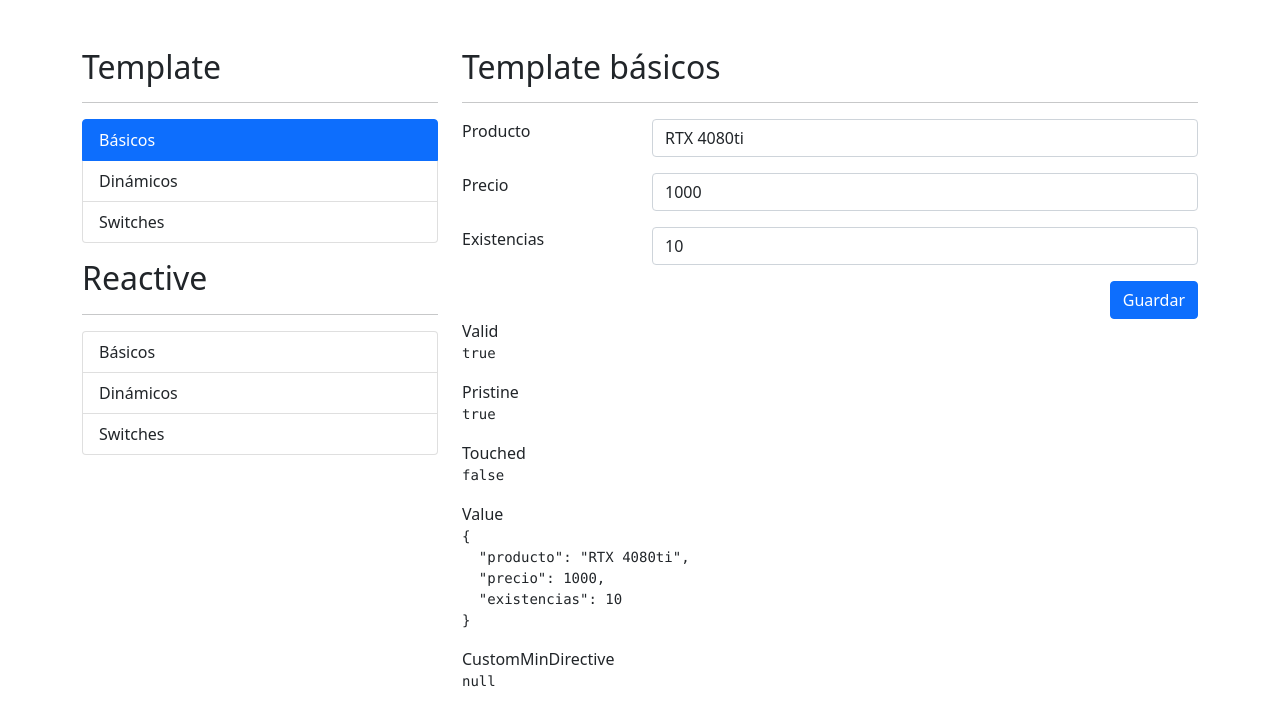
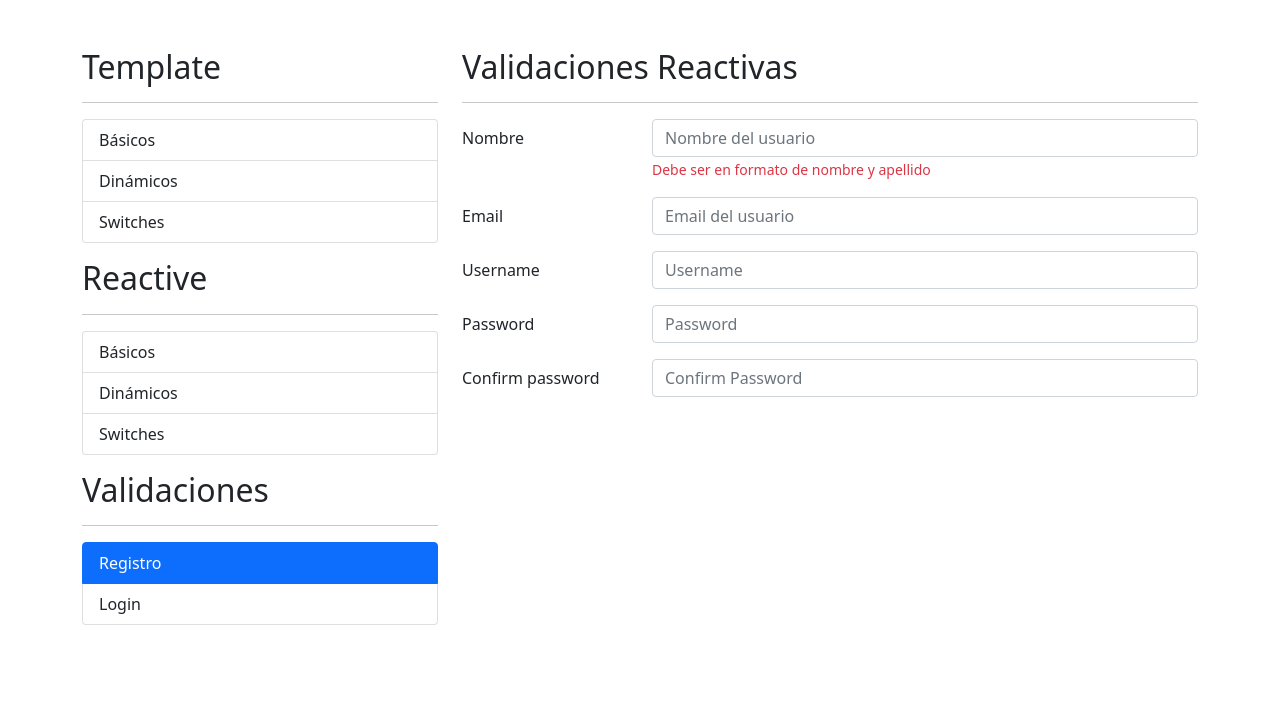
Before and after one commit to DavidPerezOrfila/formulariosApp, an Angular app: page /auth/registro in a window 1280 px wide. Before the commit this address led to /template/basicos. Shown: the top 726 px of the page. Built offline with nearby package versions, Linux system fonts and the light colour scheme.

Commit message:
auth module

```diff
--- a/src/app/app-routing.module.ts
+++ b/src/app/app-routing.module.ts
@@ -4,6 +4,7 @@
 const routes: Routes = [
   { path: 'template', loadChildren: () => import('./template/template.module').then(m => m.TemplateModule) },
   { path: 'reactive', loadChildren: () => import('./reactive/reactive.module').then(m => m.ReactiveModule) },
+  { path: 'auth', loadChildren: () => import('./auth/auth.module').then(m => m.AuthModule) },
   { path: '**', redirectTo: 'template' }
 ];
 
--- a/src/app/app.module.ts
+++ b/src/app/app.module.ts
@@ -7,7 +7,7 @@
 
 @NgModule({
   declarations: [
-    AppComponent
+    AppComponent,
   ],
   imports: [
     BrowserModule,
--- /dev/null
+++ b/src/app/auth/auth.module.ts
@@ -0,0 +1,18 @@
+import { NgModule } from '@angular/core';
+import { CommonModule } from '@angular/common';
+
+import { AuthRoutingModule } from './auth-routing.module';
+import { LoginComponent } from './pages/login/login.component';
+import { RegistroComponent } from './pages/registro/registro.component';
+
+
+@NgModule({
+  declarations: [
+    LoginComponent, RegistroComponent
+  ],
+  imports: [
+    CommonModule,
+    AuthRoutingModule
+  ]
+})
+export class AuthModule { }
--- /dev/null
+++ b/src/app/auth/pages/login/login.component.html
@@ -0,0 +1 @@
+<p>login works!</p>
--- /dev/null
+++ b/src/app/auth/pages/login/login.component.ts
@@ -0,0 +1,16 @@
+import { Component, OnInit } from '@angular/core';
+
+@Component({
+  selector: 'app-login',
+  templateUrl: './login.component.html',
+  styles: [
+  ]
+})
+export class LoginComponent implements OnInit {
+
+  constructor() { }
+
+  ngOnInit(): void {
+  }
+
+}
--- /dev/null
+++ b/src/app/auth/pages/registro/registro.component.html
@@ -0,0 +1,45 @@
+<h2>Validaciones Reactivas</h2>
+<hr>
+<div class="row">
+  <div class="col">
+    <form>
+      <!-- Nombre -->
+      <div class="row mb-3">
+        <label class="col-sm-3 col-form-label">Nombre</label>
+        <div class="col-sm-9">
+          <input type="text" class="form-control" placeholder="Nombre del usuario">
+          <span class="form-text text-danger">
+            Debe ser en formato de nombre y apellido</span>
+        </div>
+      </div>
+      <!-- Email -->
+      <div class="row mb-3">
+        <label class="col-sm-3 col-form-label">Email</label>
+        <div class="col-sm-9">
+          <input type="email" class="form-control" placeholder="Email del usuario">
+        </div>
+      </div>
+      <!-- Username -->
+      <div class="row mb-3">
+        <label class="col-sm-3 col-form-label">Username</label>
+        <div class="col-sm-9">
+          <input type="text" class="form-control" placeholder="Username">
+        </div>
+      </div>
+      <!-- Password -->
+      <div class="row mb-3">
+        <label class="col-sm-3 col-form-label">Password</label>
+        <div class="col-sm-9">
+          <input type="password" class="form-control" placeholder="Password">
+        </div>
+      </div>
+      <!-- Password2 -->
+      <div class="row mb-3">
+        <label class="col-sm-3 col-form-label">Confirm password</label>
+        <div class="col-sm-9">
+          <input type="password" class="form-control" placeholder="Confirm Password">
+        </div>
+      </div>
+    </form>
+  </div>
+</div>
--- /dev/null
+++ b/src/app/auth/pages/registro/registro.component.ts
@@ -0,0 +1,16 @@
+import { Component, OnInit } from '@angular/core';
+
+@Component({
+  selector: 'app-registro',
+  templateUrl: './registro.component.html',
+  styles: [
+  ]
+})
+export class RegistroComponent implements OnInit {
+
+  constructor() { }
+
+  ngOnInit(): void {
+  }
+
+}
--- a/src/app/shared/sidemenu/sidemenu.component.html
+++ b/src/app/shared/sidemenu/sidemenu.component.html
@@ -12,3 +12,11 @@
     {{item.texto}}
   </li>
 </ul>
+
+<h2 class="mt-3">Validaciones</h2>
+<hr>
+<ul class="list-group">
+  <li *ngFor="let item of authMenu" class="list-group-item" [routerLink]="[item.ruta]" routerLinkActive="active">
+    {{item.texto}}
+  </li>
+</ul>
--- a/src/app/shared/sidemenu/sidemenu.component.ts
+++ b/src/app/shared/sidemenu/sidemenu.component.ts
@@ -23,4 +23,8 @@
     { texto: 'Dinámicos', ruta: './reactive/dinamicos' },
     { texto: 'Switches', ruta: './reactive/switches' },
   ];
+  authMenu: MenuItem[] = [
+    { texto: 'Registro', ruta: './auth/registro' },
+    { texto: 'Login', ruta: './auth/login' },
+  ]
 }
```
Also changed, not shown: src/app/auth/auth-routing.module.ts (added, +27 -0 lines).
